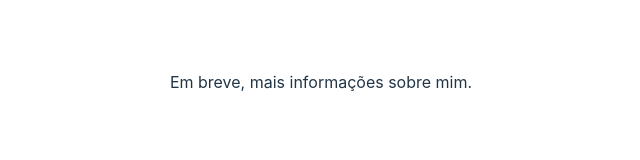
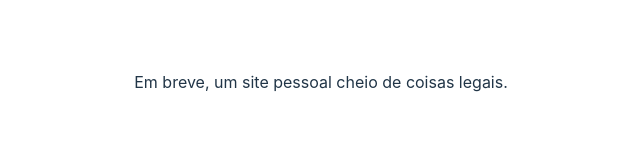
Before and after one commit to JaisonPeres/jaisonperes, a React (Vite) app: page / in a window 1280 px wide. Shown: the part 352-512 px from the top of the page, without its empty margins (319-959 px from the left). Built offline with nearby package versions, Linux system fonts and the light colour scheme.

Commit message:
fix: change description
Signed-off-by: Jaison Peres <jaison.peres@payface.com.br>

```diff
--- a/src/App.tsx
+++ b/src/App.tsx
@@ -11,7 +11,7 @@ function App() {
       <h1>Jaison Peres</h1>
       <div className="card">
         <p>
-          Em breve, mais informações sobre mim.
+          Em breve, um site pessoal cheio de coisas legais.
         </p>
       </div>
       <p className="read-the-docs">
```
